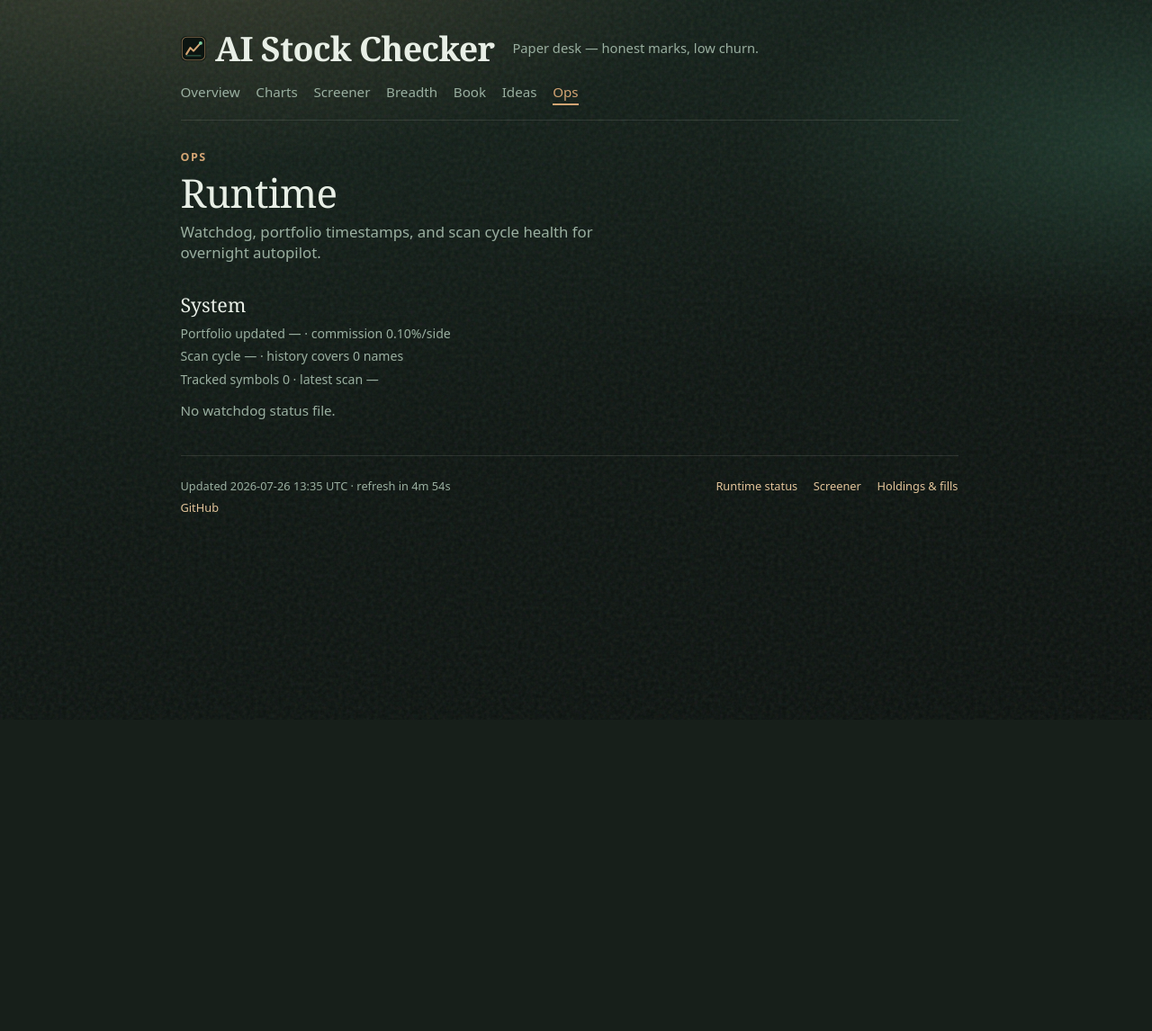
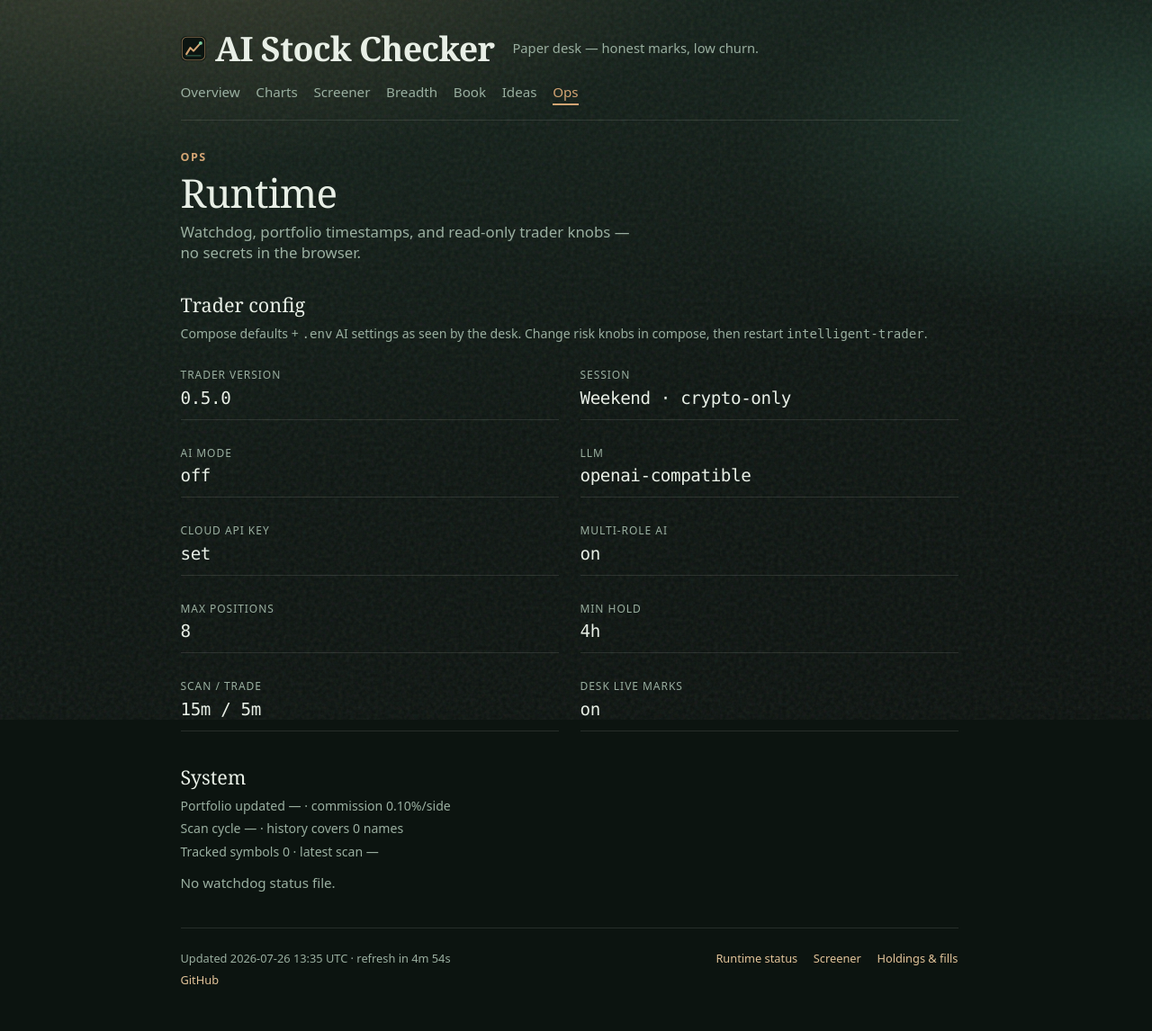
Before and after one commit to raro42/ai-stock-checker, a FastAPI app: page /desk/ops in a window 1280 px wide. Shown: the whole page at 90% size. Before the commit the page ends 800 px from the top, so only its background shows below. Run offline with FastAPI, Linux system fonts and the light colour scheme.

Commit message:
show read-only trader config on Ops.
Friends can see AI mode, LLM backend, and anti-churn defaults without exposing secrets.

Co-authored-by: Cursor <cursoragent@cursor.com>

```diff
--- a/openbb_backend/templates/desk_ops.html
+++ b/openbb_backend/templates/desk_ops.html
@@ -3,8 +3,55 @@
 <header class="page-head">
   <p class="eyebrow">Ops</p>
   <h1>Runtime</h1>
-  <p class="lede">Watchdog, portfolio timestamps, and scan cycle health for overnight autopilot.</p>
+  <p class="lede">Watchdog, portfolio timestamps, and read-only trader knobs — no secrets in the browser.</p>
 </header>
+
+<section class="block system" aria-labelledby="cfg-h">
+  <h2 id="cfg-h">Trader config</h2>
+  <p class="sub">Compose defaults + <code>.env</code> AI settings as seen by the desk. Change risk knobs in compose, then restart <code>intelligent-trader</code>.</p>
+  <dl class="facts runtime-facts">
+    <div>
+      <dt>Trader version</dt>
+      <dd>{{ snap.runtime.trader_version }}</dd>
+    </div>
+    <div>
+      <dt>Session</dt>
+      <dd>{{ "Weekend · crypto-only" if snap.weekend_mode else "Weekday · stocks + crypto" }}</dd>
+    </div>
+    <div>
+      <dt>AI mode</dt>
+      <dd>{{ snap.runtime.ai_mode }}</dd>
+    </div>
+    <div>
+      <dt>LLM</dt>
+      <dd>{{ snap.runtime.llm_backend }}{% if snap.runtime.ai_mode != "off" %} · {{ snap.runtime.ai_model }}{% endif %}</dd>
+    </div>
+    <div>
+      <dt>Cloud API key</dt>
+      <dd>{{ "set" if snap.runtime.llm_key_set else "not set" }}</dd>
+    </div>
+    <div>
+      <dt>Multi-role AI</dt>
+      <dd>{{ "on" if snap.runtime.ai_multi_role else "off" }}</dd>
+    </div>
+    <div>
+      <dt>Max positions</dt>
+      <dd>{{ snap.runtime.max_positions }}</dd>
+    </div>
+    <div>
+      <dt>Min hold</dt>
+      <dd>{{ snap.runtime.min_hold_hours }}h</dd>
+    </div>
+    <div>
+      <dt>Scan / trade</dt>
+      <dd>{{ snap.runtime.scan_interval_min }}m / {{ snap.runtime.trade_interval_min }}m</dd>
+    </div>
+    <div>
+      <dt>Desk live marks</dt>
+      <dd>{{ "on" if snap.runtime.desk_live_marks else "off" }}</dd>
+    </div>
+  </dl>
+</section>
 
 <section class="block system" aria-labelledby="sys-h">
   <h2 id="sys-h">System</h2>
```
Also changed, not shown: IMPROVEMENT.md (+1 -0 lines), openbb_backend/desk.py (+53 -0 lines), tests/test_openbb_backend.py (+10 -0 lines).
